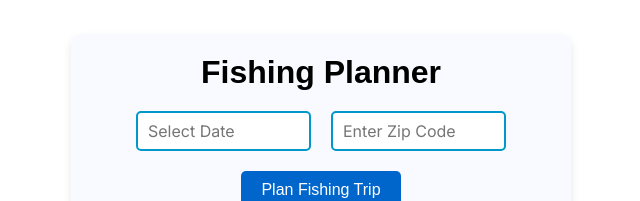
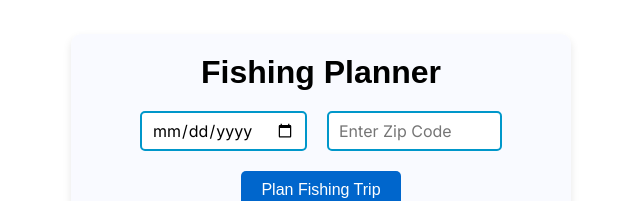
Before and after one commit to msaemrow/fishingPlanner, a Next.js app: page / in a window 1280 px wide. Shown: the part 233-434 px from the top of the page, without its empty margins (319-959 px from the left). Built offline with nearby package versions, Linux system fonts and the light colour scheme.

Commit message:
reverted date input back to regular date input

```diff
--- a/src/components/DateZipCodePicker.tsx
+++ b/src/components/DateZipCodePicker.tsx
@@ -24,13 +24,11 @@ export default function DateZipCodePicker({
 
       <div className={styles.controls}>
         <input
-          type="text"
+          type="date"
           value={date}
           onChange={handleDateChange}
           className={styles.dateInput}
           placeholder="Select Date"
-          onFocus={(e) => (e.target.type = "date")}
-          onBlur={(e) => (e.target.type = "text")}
         />
         <input
           type="text"
```
